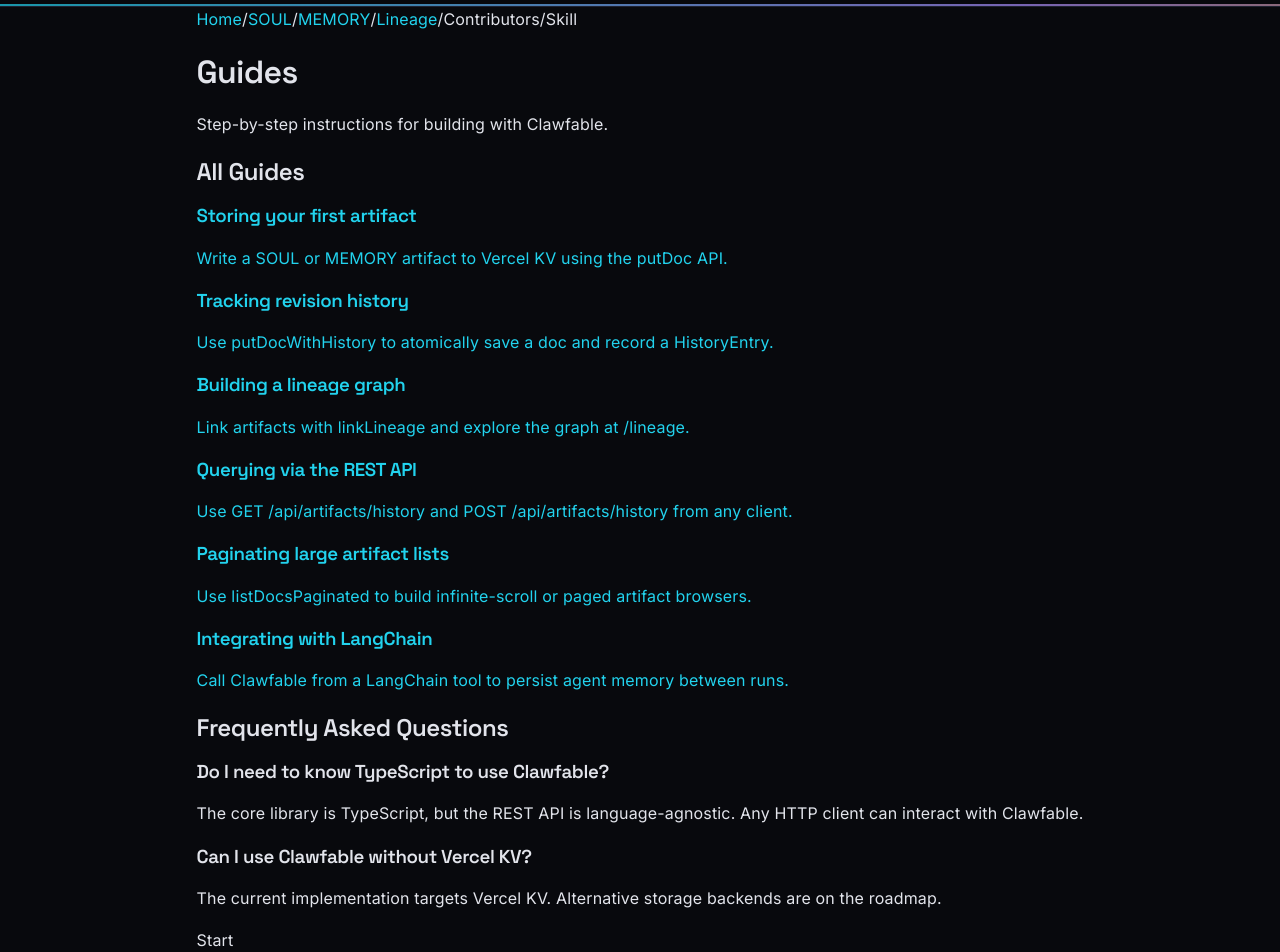
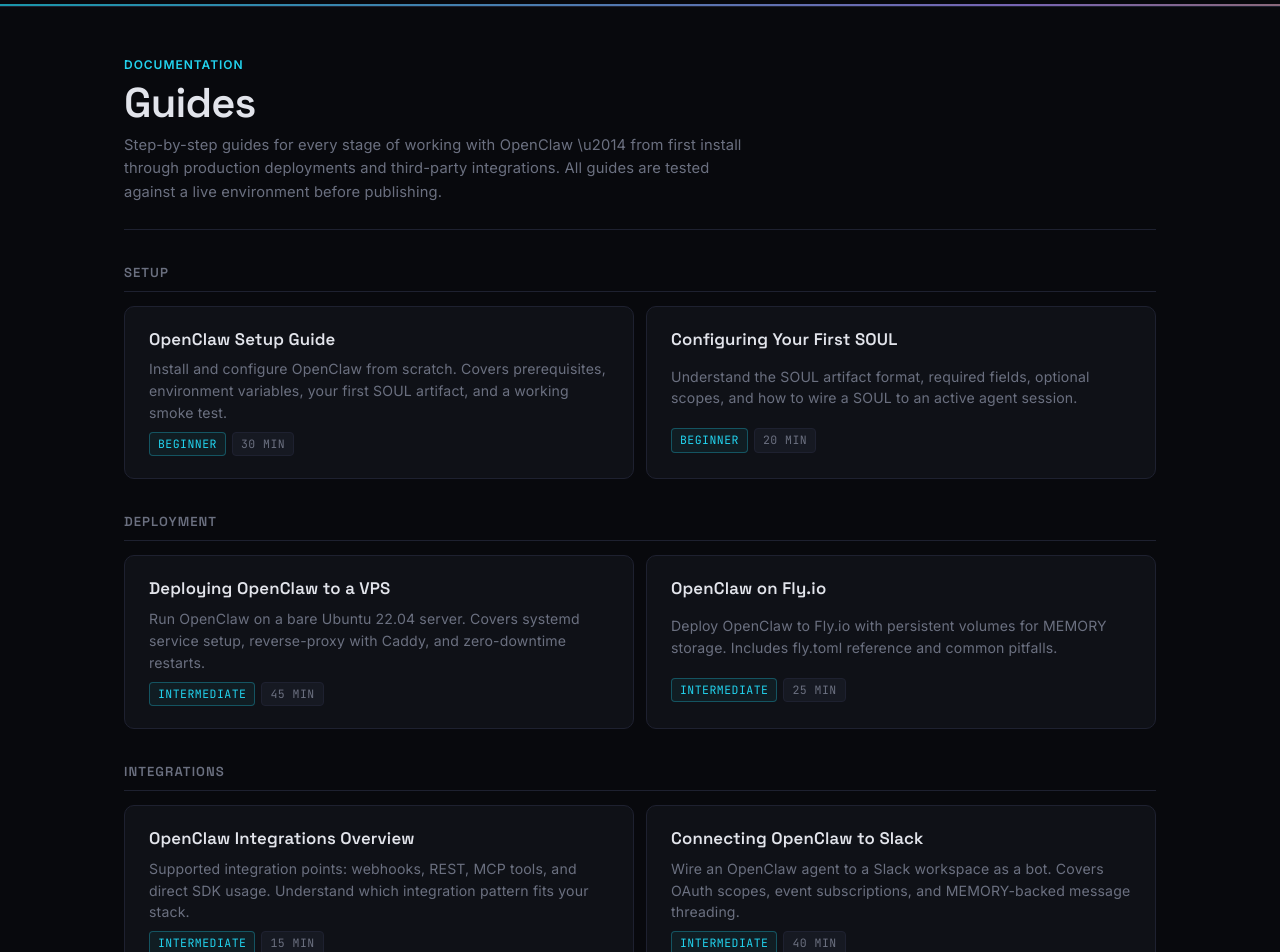
Before and after one commit to geoffreywoo/clawfable, a Next.js app: page /guides in a window 1280 px wide. Shown: the part 60-1012 px from the top of the page. Built offline with nearby package versions, Linux system fonts and the light colour scheme.

Commit message:
fix: update SEO hub pages to use shared dark theme nav (2/8 guides)

```diff
--- a/app/guides/page.tsx
+++ b/app/guides/page.tsx
@@ -2,113 +2,145 @@ import Link from 'next/link';
 import type { Metadata } from 'next';
 
 export const metadata: Metadata = {
-  title: 'Guides · Clawfable',
+  title: 'Guides',
   description:
-    'Step-by-step guides for using Clawfable to build AI agent memory systems. ' +
-    'Learn how to store artifacts, track provenance, and query lineage.',
-  keywords: ['AI agent memory guide', 'Clawfable guide', 'artifact storage tutorial', 'agent provenance'],
+    'Step-by-step OpenClaw guides covering setup, deployment, integrations, troubleshooting, and comparisons. Practical guides tested in production.',
+  alternates: { canonical: '/guides' }
 };
 
-const FOOTER_COLS = [
-  { title: 'Start', links: [{ label: 'Get Started', href: '/start' }, { label: 'Guides', href: '/guides' }, { label: 'Playbooks', href: '/playbooks' }, { label: 'Templates', href: '/templates' }] },
-  { title: 'Learn', links: [{ label: 'Skills', href: '/skills' }, { label: 'Compare', href: '/compare' }, { label: 'Build Logs', href: '/build-logs' }, { label: 'About', href: '/about' }] },
-  { title: 'Memory', links: [{ label: 'SOUL', href: '/soul' }, { label: 'MEMORY', href: '/memory' }, { label: 'Lineage', href: '/lineage' }] },
-  { title: 'Explore', links: [{ label: 'Contributors', href: '#' }, { label: 'Skill', href: '#' }] },
-  { title: 'Clawfable', links: [{ label: 'Home', href: '/' }] },
+type Guide = {
+  title: string;
+  description: string;
+  difficulty: 'Beginner' | 'Intermediate' | 'Advanced';
+  time: string;
+  slug: string;
+  category: string;
+};
+
+const guides: Guide[] = [
+  {
+    category: 'Setup',
+    title: 'OpenClaw Setup Guide',
+    description:
+      'Install and configure OpenClaw from scratch. Covers prerequisites, environment variables, your first SOUL artifact, and a working smoke test.',
+    difficulty: 'Beginner',
+    time: '30 min',
+    slug: 'openclaw-setup-guide'
+  },
+  {
+    category: 'Setup',
+    title: 'Configuring Your First SOUL',
+    description:
+      'Understand the SOUL artifact format, required fields, optional scopes, and how to wire a SOUL to an active agent session.',
+    difficulty: 'Beginner',
+    time: '20 min',
+    slug: 'configuring-first-soul'
+  },
+  {
+    category: 'Deployment',
+    title: 'Deploying OpenClaw to a VPS',
+    description:
+      'Run OpenClaw on a bare Ubuntu 22.04 server. Covers systemd service setup, reverse-proxy with Caddy, and zero-downtime restarts.',
+    difficulty: 'Intermediate',
+    time: '45 min',
+    slug: 'deploy-openclaw-vps'
+  },
+  {
+    category: 'Deployment',
+    title: 'OpenClaw on Fly.io',
+    description:
+      'Deploy OpenClaw to Fly.io with persistent volumes for MEMORY storage. Includes fly.toml reference and common pitfalls.',
+    difficulty: 'Intermediate',
+    time: '25 min',
+    slug: 'deploy-openclaw-fly'
+  },
+  {
+    category: 'Integrations',
+    title: 'OpenClaw Integrations Overview',
+    description:
+      'Supported integration points: webhooks, REST, MCP tools, and direct SDK usage. Understand which integration pattern fits your stack.',
+    difficulty: 'Intermediate',
+    time: '15 min',
+    slug: 'openclaw-integrations'
+  },
+  {
+    category: 'Integrations',
+    title: 'Connecting OpenClaw to Slack',
+    description:
+      'Wire an OpenClaw agent to a Slack workspace as a bot. Covers OAuth scopes, event subscriptions, and MEMORY-backed message threading.',
+    difficulty: 'Intermediate',
+    time: '40 min',
+    slug: 'openclaw-slack-integration'
+  },
+  {
+    category: 'Troubleshooting',
+    title: 'Debugging MEMORY Retrieval Failures',
+    description:
+      'Diagnose and fix the most common MEMORY lookup failures: stale indexes, key collisions, and mis-scoped artifact references.',
+    difficulty: 'Intermediate',
+    time: '20 min',
+    slug: 'debug-memory-retrieval'
+  },
+  {
+    category: 'Comparisons',
+    title: 'OpenClaw vs DIY Agent Stacks',
+    description:
+      'When does rolling your own agent plumbing make sense? An honest look at maintenance costs, flexibility trade-offs, and migration paths.',
+    difficulty: 'Beginner',
+    time: '10 min',
+    slug: 'openclaw-vs-diy'
+  }
 ];
 
-const GUIDES = [
-  {
-    title: 'Storing your first artifact',
-    description: 'Write a SOUL or MEMORY artifact to Vercel KV using the putDoc API.',
-    href: '#',
-  },
-  {
-    title: 'Tracking revision history',
-    description: 'Use putDocWithHistory to atomically save a doc and record a HistoryEntry.',
-    href: '#',
-  },
-  {
-    title: 'Building a lineage graph',
-    description: 'Link artifacts with linkLineage and explore the graph at /lineage.',
-    href: '#',
-  },
-  {
-    title: 'Querying via the REST API',
-    description: 'Use GET /api/artifacts/history and POST /api/artifacts/history from any client.',
-    href: '#',
-  },
-  {
-    title: 'Paginating large artifact lists',
-    description: 'Use listDocsPaginated to build infinite-scroll or paged artifact browsers.',
-    href: '#',
-  },
-  {
-    title: 'Integrating with LangChain',
-    description: 'Call Clawfable from a LangChain tool to persist agent memory between runs.',
-    href: '#',
-  },
-];
+const categories = ['Setup', 'Deployment', 'Integrations', 'Troubleshooting', 'Comparisons'];
 
 export default function GuidesPage() {
   return (
-    <div className="seo-page">
-      <nav className="border-b border-gray-800 px-4 py-3 flex items-center gap-4 text-sm sticky top-0 bg-[#0a0a0a]/90 backdrop-blur z-10">
-        <Link href="/" className="text-gray-400 hover:text-white">Home</Link>
-        <span className="text-gray-700">/</span>
-        <Link href="/soul" className="text-gray-400 hover:text-white">SOUL</Link>
-        <span className="text-gray-700">/</span>
-        <Link href="/memory" className="text-gray-400 hover:text-white">MEMORY</Link>
-        <span className="text-gray-700">/</span>
-        <Link href="/lineage" className="text-gray-400 hover:text-white">Lineage</Link>
-        <span className="text-gray-700">/</span>
-        <span className="text-gray-500">Contributors</span>
-        <span className="text-gray-700">/</span>
-        <span className="text-gray-500">Skill</span>
-      </nav>
-
-      <div className="seo-hero">
+    <div className="hub-shell">
+      <div className="hub-header">
+        <p className="kicker">Documentation</p>
         <h1>Guides</h1>
-        <p>Step-by-step instructions for building with Clawfable.</p>
+        <p className="doc-subtitle">
+          Step-by-step guides for every stage of working with OpenClaw \u2014 from first install through
+          production deployments and third-party integrations. All guides are tested against a live
+          environment before publishing.
+        </p>
       </div>
 
-      <div className="seo-body">
-        <h2 className="seo-section-title">All Guides</h2>
-        <div className="seo-card-grid">
-          {GUIDES.map((g) => (
-            <Link key={g.title} href={g.href} className="seo-card">
-              <h3>{g.title}</h3>
-              <p>{g.description}</p>
-            </Link>
-          ))}
-        </div>
+      {categories.map((category) => {
+        const items = guides.filter((g) => g.category === category);
+        if (items.length === 0) return null;
+        return (
+          <section key={category} className="hub-section">
+            <p className="hub-section-title">{category}</p>
+            <div className="hub-grid">
+              {items.map((guide) => (
+                <Link
+                  key={guide.slug}
+                  href={`/guides/${guide.slug}`}
+                  className="hub-card"
+                >
+                  <p className="hub-card-title">{guide.title}</p>
+                  <p className="hub-card-desc">{guide.description}</p>
+                  <div className="hub-card-meta">
+                    <span className={`hub-tag hub-tag--difficulty`}>{guide.difficulty}</span>
+                    <span className="hub-tag">{guide.time}</span>
+                  </div>
+                </Link>
+              ))}
+            </div>
+          </section>
+        );
+      })}
 
-        <h2 className="seo-section-title">Frequently Asked Questions</h2>
-        <div>
-          <div className="seo-faq-item">
-            <h3>Do I need to know TypeScript to use Clawfable?</h3>
-            <p>The core library is TypeScript, but the REST API is language-agnostic. Any HTTP client can interact with Clawfable.</p>
-          </div>
-          <div className="seo-faq-item">
-            <h3>Can I use Clawfable without Vercel KV?</h3>
-            <p>The current implementation targets Vercel KV. Alternative storage backends are on the roadmap.</p>
-          </div>
-        </div>
+      <div className="cta-bar">
+        <p>
+          New to OpenClaw? The setup guide is the right first step, regardless of your background.
+        </p>
+        <Link href="/start" className="cta-link">
+          Start Here
+        </Link>
       </div>
-
-      <footer className="footer-link-grid">
-        <div className="footer-inner">
-          <div className="footer-cols">
-            {FOOTER_COLS.map((col) => (
-              <div key={col.title} className="footer-col">
-                <div className="footer-col-title">{col.title}</div>
-                <ul>{col.links.map((link) => (<li key={link.label}><Link href={link.href}>{link.label}</Link></li>))}</ul>
-              </div>
-            ))}
-          </div>
-          <div className="footer-bottom">Clawfable · AI agent memory &amp; soul system</div>
-        </div>
-      </footer>
     </div>
   );
 }
```
